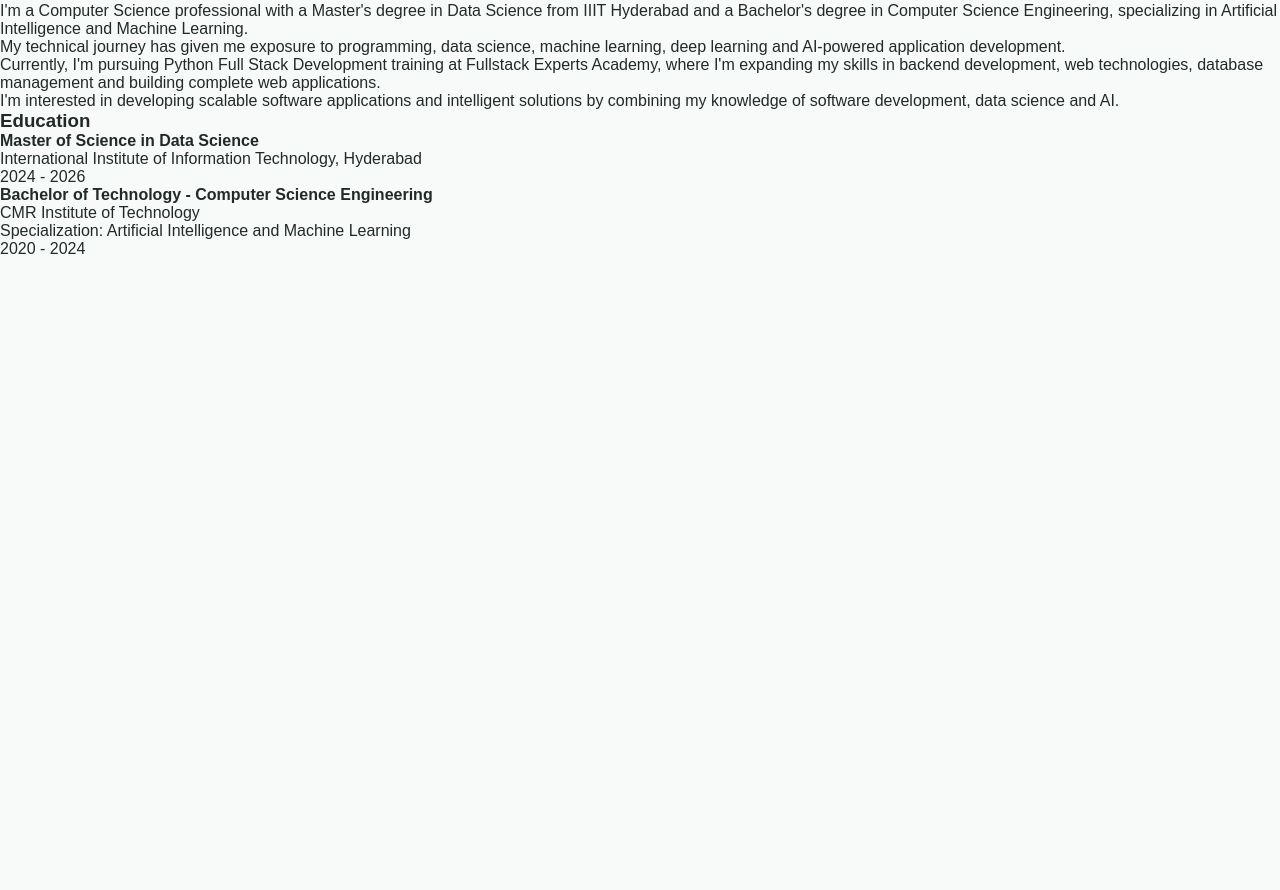
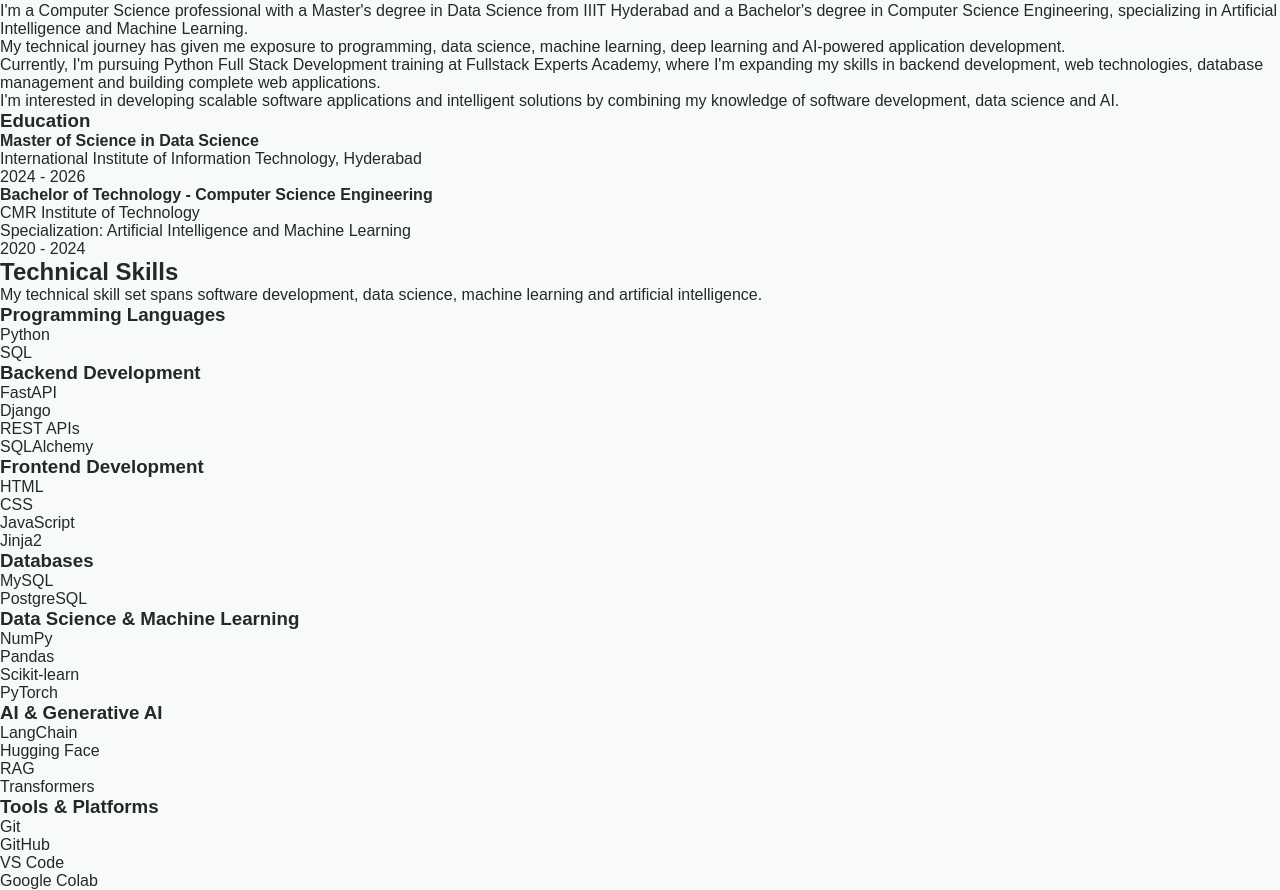
Before and after one commit to MokshithRao/personal-portfolio-application, a FastAPI app: page / in a window 1280 px wide. Shown: the part 1605-2495 px from the top of the page. Before the commit the page ends 1859 px from the top, so only its background shows below. Run offline with FastAPI, Linux system fonts and the light colour scheme.

Commit message:
Add skills section to portfolio and update home template context

```diff
--- a/main.py
+++ b/main.py
@@ -20,7 +20,8 @@ async def home(request: Request):
 
     context = {
         "request": request,
-        "theme": theme
+        "theme": theme,
+        "skills": skills
     }
 
     return templates.TemplateResponse(
@@ -28,3 +29,37 @@ async def home(request: Request):
         name="index.html",
         context=context
     )
+
+
+
+# Skills Data
+skills = [
+    {
+        "category": "Programming Languages",
+        "technologies": ["Python", "SQL"]
+    },
+    {
+        "category": "Backend Development",
+        "technologies": ["FastAPI", "Django", "REST APIs", "SQLAlchemy"]
+    },
+    {
+        "category": "Frontend Development",
+        "technologies": ["HTML", "CSS", "JavaScript", "Jinja2"]
+    },
+    {
+        "category": "Databases",
+        "technologies": ["MySQL", "PostgreSQL"]
+    },
+    {
+        "category": "Data Science & Machine Learning",
+        "technologies": ["NumPy", "Pandas", "Scikit-learn", "PyTorch"]
+    },
+    {
+        "category": "AI & Generative AI",
+        "technologies": ["LangChain", "Hugging Face", "RAG", "Transformers"]
+    },
+    {
+        "category": "Tools & Platforms",
+        "technologies": ["Git", "GitHub", "VS Code", "Google Colab"]
+    }
+]
--- a/templates/index.html
+++ b/templates/index.html
@@ -8,4 +8,5 @@
 {% block content %}
     {% include "sections/hero.html" %}
     {% include "sections/about.html" %}
+    {% include "sections/skills.html" %}
 {% endblock %}
--- /dev/null
+++ b/templates/sections/skills.html
@@ -0,0 +1,34 @@
+<section id="skills">
+
+    <h2>Technical Skills</h2>
+
+    <p>
+        My technical skill set spans software development,
+        data science, machine learning and artificial intelligence.
+    </p>
+
+    <div class="skills-container">
+
+        {% for skill_group in skills %}
+
+            <div class="skill-category">
+
+                <h3>{{ skill_group.category }}</h3>
+
+                <ul>
+
+                    {% for technology in skill_group.technologies %}
+
+                        <li>{{ technology }}</li>
+
+                    {% endfor %}
+
+                </ul>
+
+            </div>
+
+        {% endfor %}
+
+    </div>
+
+</section>
```
